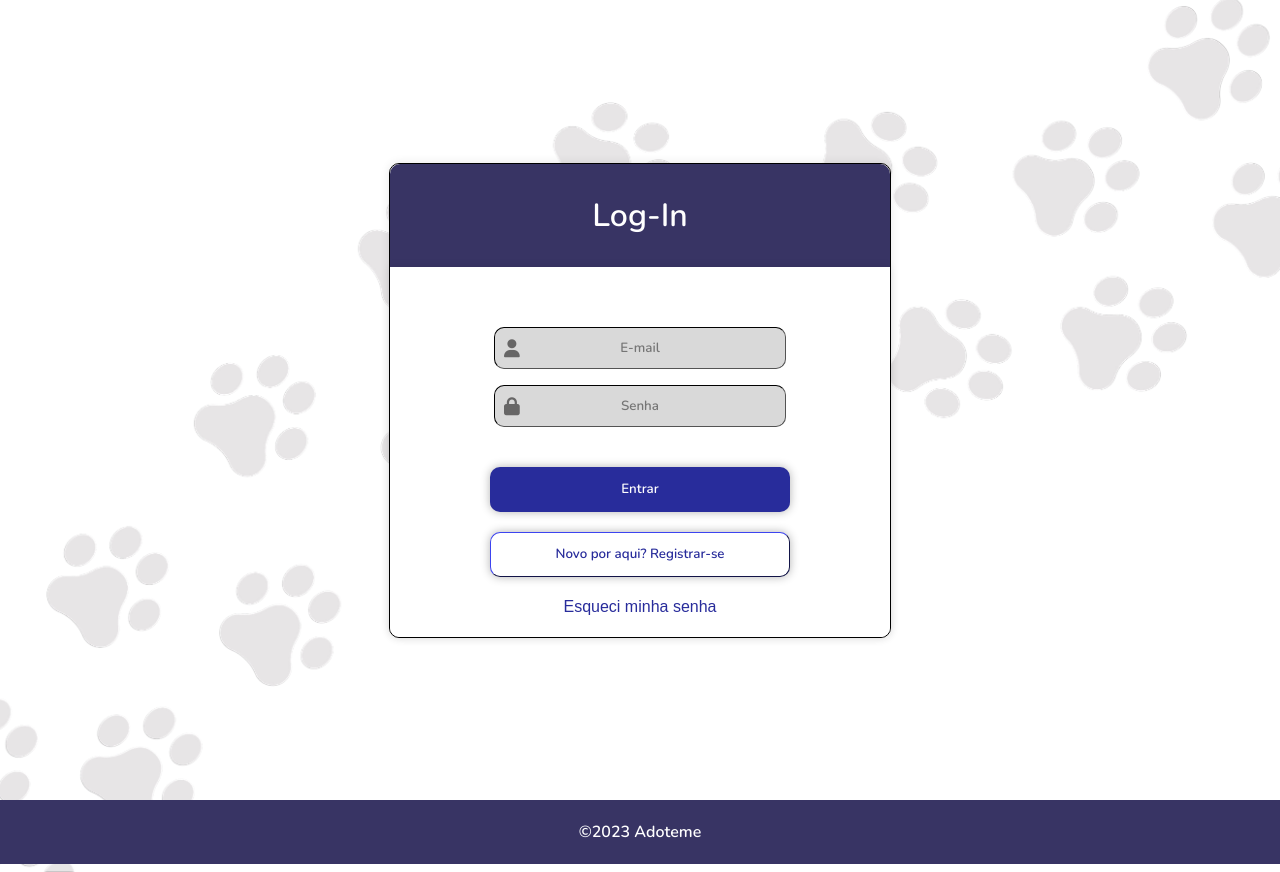
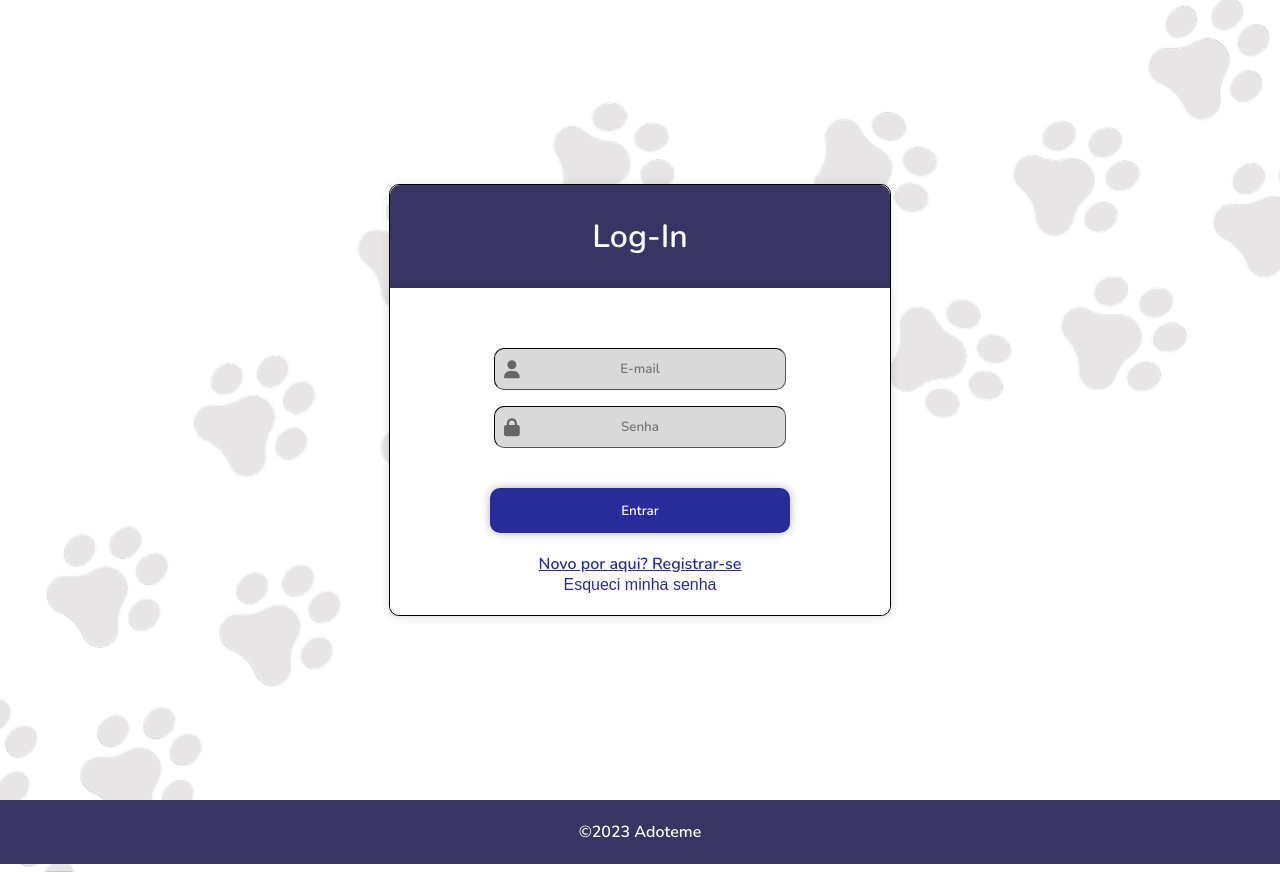
Before and after one commit to Kal-il/ES-2023_2-Adoteme, a PHP site: template src/view/pages/LoginPage.php in a window 1280 px wide. Shown: the part 118-990 px from the top of the page. Run offline with PHP 8.4, Linux system fonts and the light colour scheme; the template is opened without the code that fills it, so the values that code supplies are empty.

Commit message:
Correção: Corrigindo botão de Registrar-se

```diff
--- a/src/view/pages/LoginPage.php
+++ b/src/view/pages/LoginPage.php
@@ -37,7 +37,7 @@
                  * Verficar se existe erro, se existir, mostrar mensagem de erro
                  */
 
-                if (isset($_GET['error']) && $_GET['error'] == 400) {
+                 if (isset($_GET['error']) && $_GET['error'] == 400) {
                     echo "<h3> E-mail e/ou senha incorreta. Por favor, tente novamente. </h3>";
                 }
 
@@ -74,9 +74,7 @@
 
                 <div class="botoes">
                     <button class="entrar" type="submit" name="botaoLogin">Entrar</button>
-                    <a href="SinginPage.php">
-                        <button class="registro" type="submit">Novo por aqui? Registrar-se</button>
-                    </a>
+                    <a href="SinginPage.php" class="esqueci">Novo por aqui? Registrar-se</a>
                     <button class="esqueci" type="submit">Esqueci minha senha</button>
                 </div>
 
```
